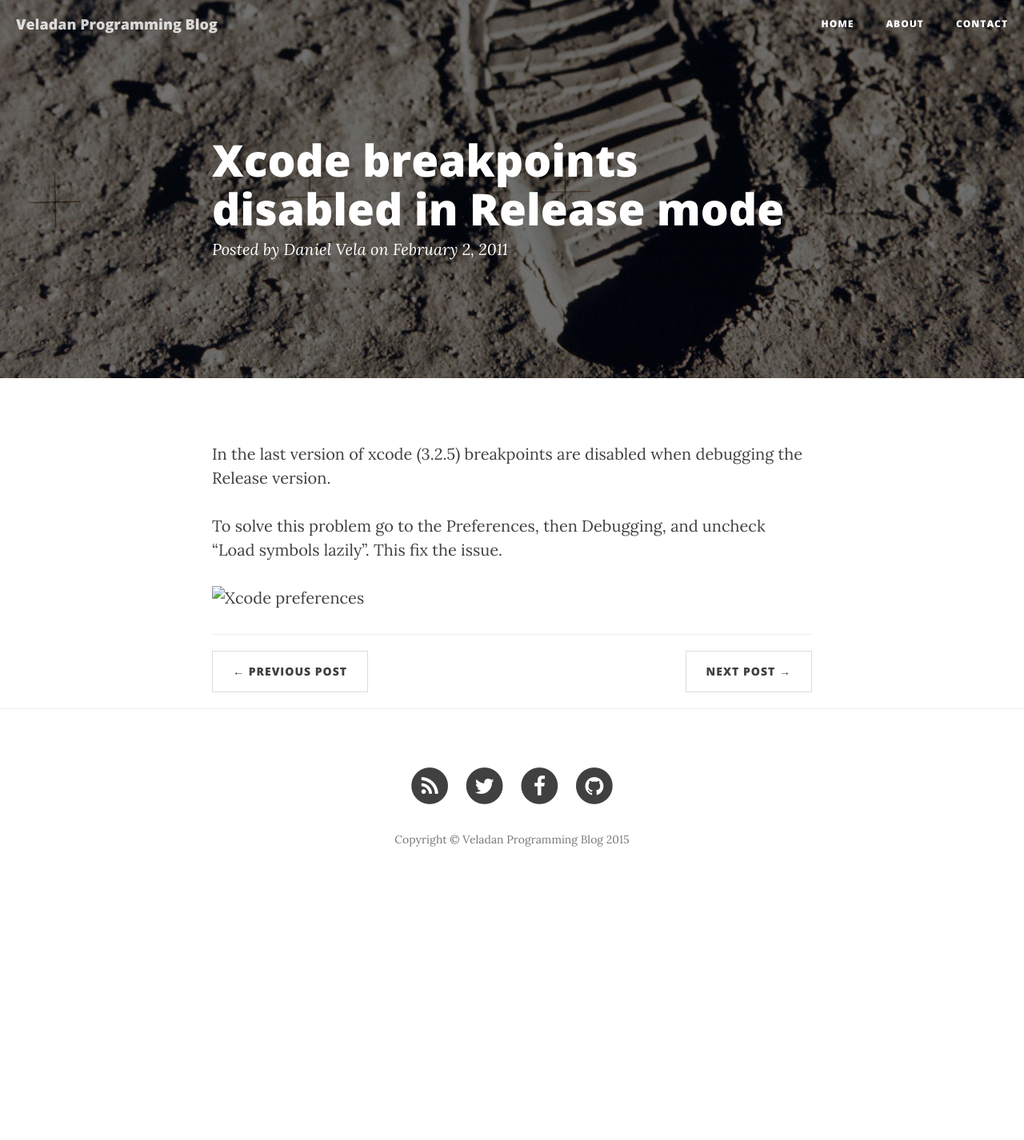
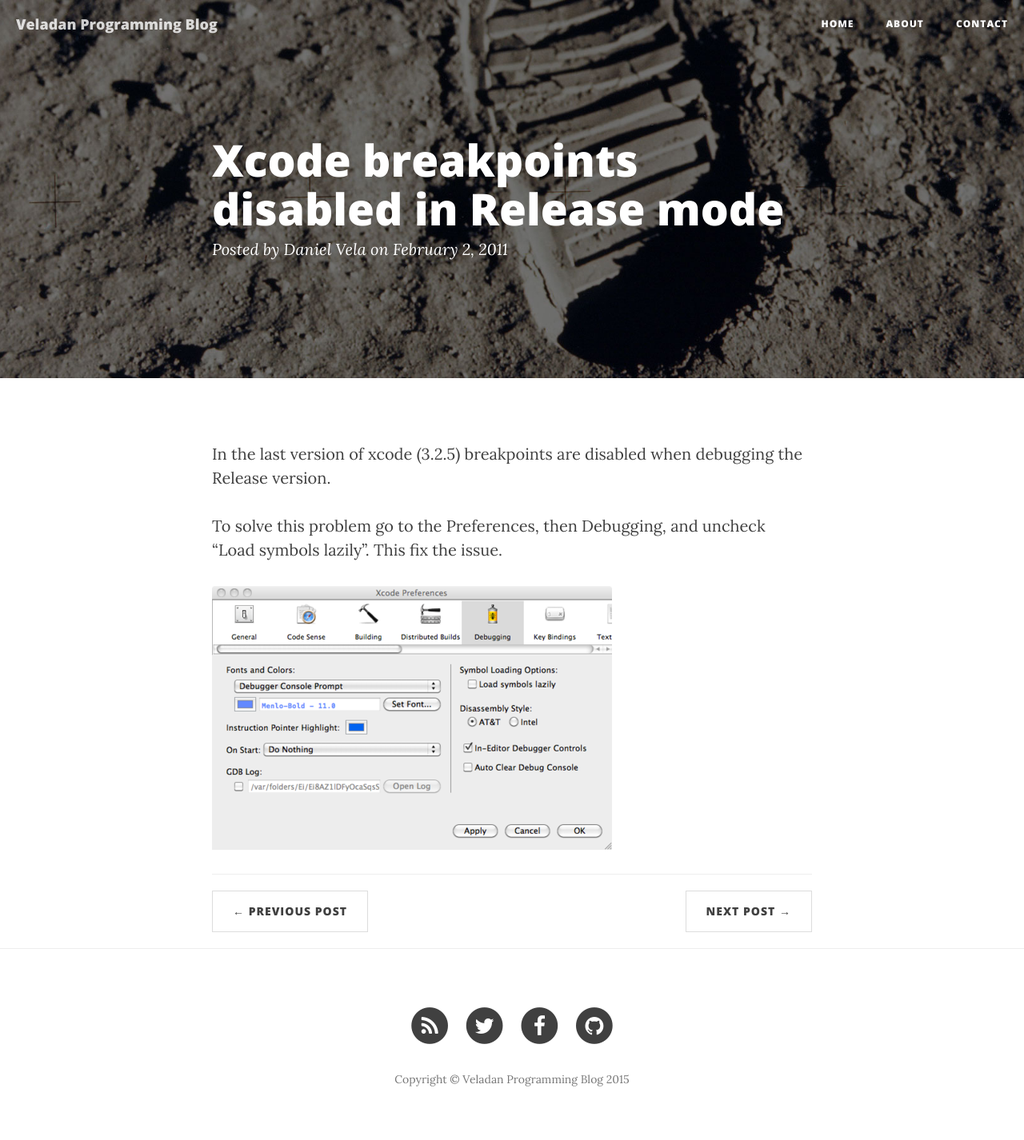
Before and after one commit to madcato/madcato.github.io, a Jekyll site: the page built from _posts/2011-02-02-xcode-breakpoints.markdown, in a window 1280 px wide. Shown: the whole page at 80% size. Built offline with Jekyll 4.4.1, drawn with Linux system fonts in a browser that asks for light colours; nearby versions of some CDN libraries; before the commit the page ends 1126 px from its top, so only the background shows below that.

Commit message:
fixed urls

```diff
--- a/_posts/2011-02-02-xcode-breakpoints.markdown
+++ b/_posts/2011-02-02-xcode-breakpoints.markdown
@@ -10,4 +10,4 @@
 
 To solve this problem go to the Preferences, then Debugging, and uncheck "Load symbols lazily". This fix the issue.
 
-![Xcode preferences](img/Xcode breakpoints disabled in Release mode.png)
+![Xcode preferences]({{ site.url }}/img/Xcode breakpoints disabled in Release mode.png)
--- a/_posts/2015-05-17-xcode-breakpoints.markdown
+++ b/_posts/2011-02-03-cancel-UIActionSheet-frame.markdown
@@ -14,4 +14,4 @@
 
 ...or the current tab bar.
 
-![](img/tumblr_inline_mjpapsvhMb1qz4rgp.png)
+![]({{ site.url }}/img/tumblr_inline_mjpapsvhMb1qz4rgp.png)
```
